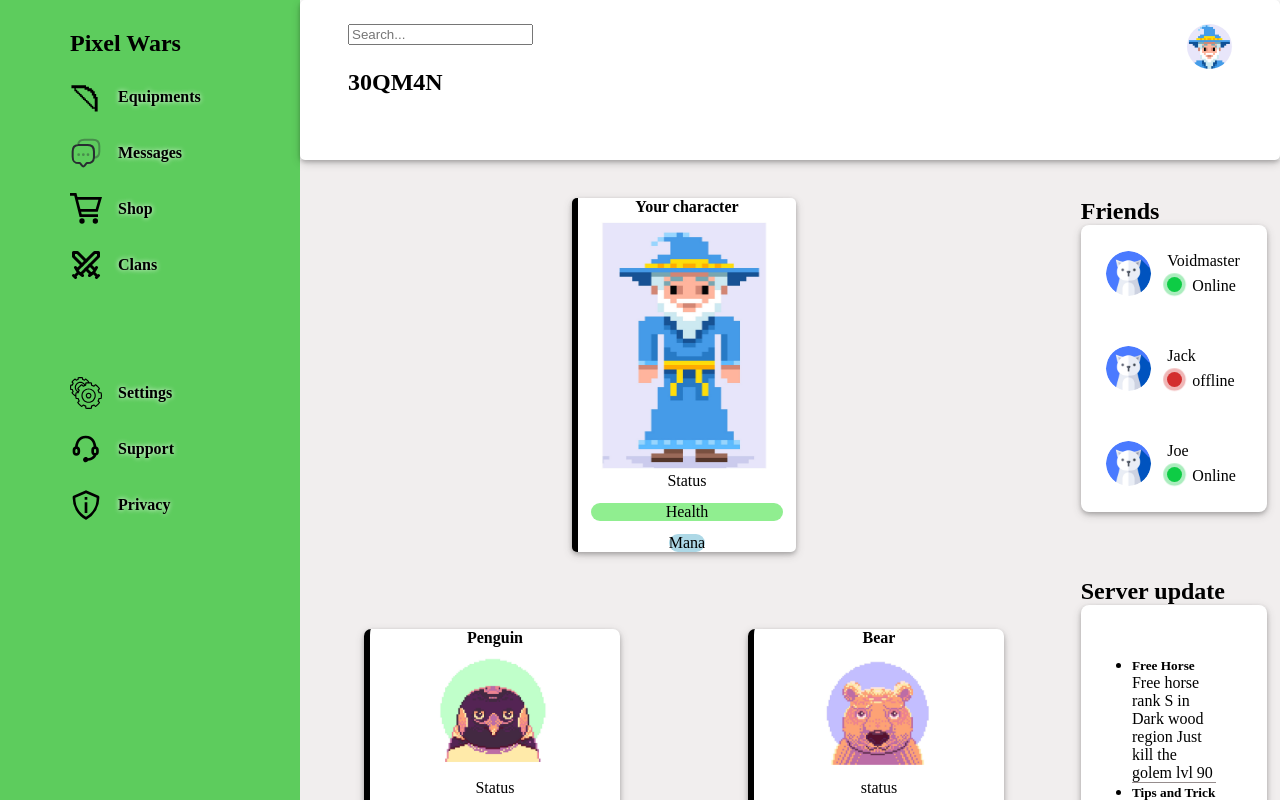
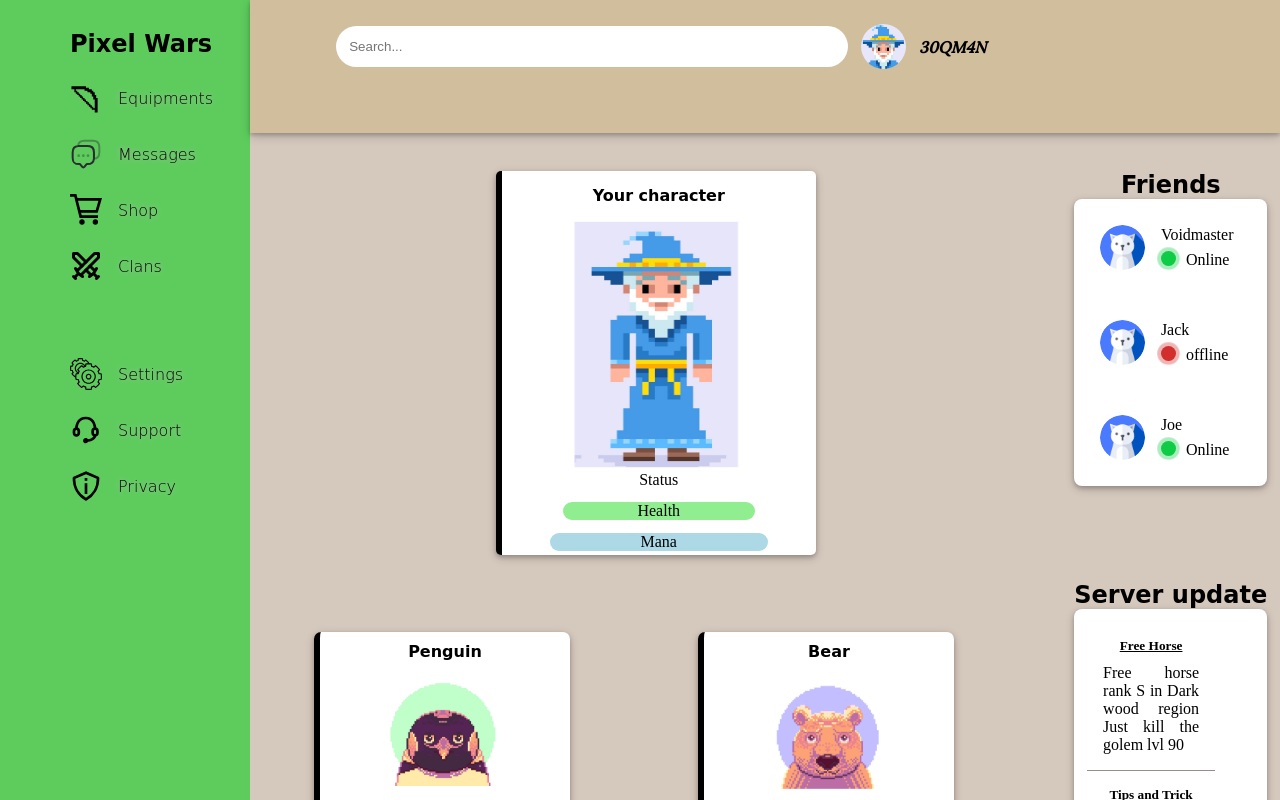
Before and after one commit to natanaelsantana/dahsboard, a plain HTML site: page index.html in a window 1280 px wide. Drawn offline with Linux system fonts and the light colour scheme; a web font is replaced by a local one.

Commit message:
Just finished. profile bar made and some font alterations in all over the text content

```diff
--- a/styles.css
+++ b/styles.css
@@ -1,3 +1,5 @@
+  @import url('https://fonts.googleapis.com/css2?family=Lora:wght@500&family=Sacramento&family=Sedgwick+Ave&family=Solitreo&family=Spectral:wght@300&display=swap');
+
 * {
     margin: 0;
     box-sizing: border-box;
@@ -7,39 +9,75 @@ body {
     background: white;
     height: 100vh;
     display: grid;
-    grid-template-columns: 300px 1fr;
+    grid-template-columns: 250px 1fr;
     grid-template-rows: auto 1fr;
     grid-template-areas:
         'sidebar header'
         'sidebar content';
 }
 
+ul {
+    list-style: none;
+}
 .header {
     position: relative;
     grid-area: header;
-    background-color: white;
+    background-color: #D1BE9D;
     padding: 1.5rem 3rem;
     z-index: 3;
-    border-radius: 5px;
     box-shadow: 0 2px 4px 0 rgba(0, 0, 0, 0.2), 0 3px 10px 0 rgba(0, 0, 0, 0.19);
 
 }
 
-.top {
-    display: grid;
+.header .top .picture {
+    background: url(pics/char-icon.png) center center / cover no-repeat;
+    border-radius: 50%;
+    width: 45px;
+    height: 45px;
+}
+
+.header .top h2 {
+    font-family: 'Lora', serif;
+    font-size: medium;
+    font-style: italic;
+}
+
+.header .top {
+    display: flex;
     grid-template-columns: 1fr max-content;
-    margin-bottom: 2.5rem
+    margin-bottom: 2.5rem;
+    gap: 1vw;
+    align-items: center;
+    cursor: pointer;
 }
+
+.search #search {
+    display: inline-block;
+    border: 0;
+    background-color: white;
+    padding: 1vw;
+    margin-left: 3vw;
+    border-radius: 40px;
+    width: 40vw
+}
+
 
 .sidebar {
     background-color: rgb(93, 204, 93);
     grid-area: sidebar;
     padding: 30px;
+    font-family: 'Sedgwick Ave', cursive;
 }
 
-.options {
+.sidebar .options {
     display: grid;
     gap: 1.5rem;
+}
+
+.option h1 {
+    font-family: 'Spectral', serif;
+    font-weight:300;
+    font-style: italic;
 }
 
 .sidebar ul li {
@@ -51,11 +89,11 @@ body {
 
 .sidebar ul li p {
     cursor: pointer;
-    font-weight: bold;
-    text-shadow: 0 0 5px white;
+    font-weight: 300;
+    text-shadow: 0 0 5px rgb(192, 180, 180);
 }
 
-.secondary-options {
+.sidebar .secondary-options {
     padding-top: 40%;
     display: grid;
     gap: 1.5rem;
@@ -67,7 +105,7 @@ body {
 }
 
 .main {
-    background-color: rgba(238, 234, 234, 0.808);
+    background-color: #D5C8BD;
     display: grid;
     grid-area: content;
     padding: 1vw;
@@ -81,15 +119,34 @@ body {
     padding-top: 3vw;
 }
 
-#character {
+
+
+.main #character {
     grid-area: character-box;
     display: flex;
     justify-content: center;
     align-items: center;
 }
 
-#char {
+.main h4 {
+    font-family: 'Solitreo', cursive;
+    padding: 10px;
+}
+
+.main .topic h2 {
+    font-family: 'Solitreo', cursive;
+    text-align: center;
+}
+
+.main .friends h2 {
+    font-family: 'Solitreo', cursive;
+    text-align: center;
+}
+
+.main #character #char {
     display: flex;
+    height: 30vw;
+    width: 25vw;
     flex-direction: column;
     justify-content: center;
     text-align: center;
@@ -102,10 +159,14 @@ body {
 
 }
 
-#char img {
+#character #char img {
     width: 15vw;
     height: 20vw;
 
+}
+
+#char p {
+    text-align: center;
 }
 
 .pet-boxes {
@@ -119,15 +180,11 @@ body {
 
 }
 
-#char p {
-    text-align: center;
-}
-
 .pet-boxes p {
     text-align: center;
 }
 
-.pet-box {
+.pet-boxes .pet-box {
     justify-content: center;
     align-items: center;
     text-align: center;
@@ -143,21 +200,21 @@ body {
     height: 10vw;
 }
 
-.status {
+.pet-box .status {
     display: flex;
     flex-direction: column;
     align-items: center;
     justify-content: center;
 }
 
-.health-bar {
+.status .health-bar {
     border-radius: 10px;
     background-color: lightgreen;
     margin: 1vw;
     width: 15vw;
 }
 
-.mana-bar {
+#char .status .mana-bar {
     border-radius: 10px;
     background-color: lightblue;
 }
@@ -166,20 +223,20 @@ body {
     grid-area: friends;
 }
 
-.friend-stats {
+.friends .friend-stats {
     display: flex;
     align-items: center;
     gap: 1rem;
     cursor: pointer;
 }
 
-.friend {
+.friend-stats .friend {
     display: flex;
     flex-direction: column;
     gap: 0.5vw;
 }
 
-.stats {
+.friend .stats {
     display: flex;
 }
 
@@ -190,14 +247,7 @@ body {
     height: 45px;
 }
 
-.top .picture {
-    background: url(pics/char-icon.png) center center / cover no-repeat;
-    border-radius: 50%;
-    width: 45px;
-    height: 45px;
-}
-
-#friends {
+.friends #friends {
     list-style: none;
     background-color: white;
     padding: 2vw;
@@ -209,7 +259,7 @@ body {
     padding-bottom: 50px;
 }
 
-.online-indicator {
+.friend .stats .online-indicator {
     display: inline-block;
     width: 15px;
     height: 15px;
@@ -219,7 +269,7 @@ body {
     position: relative;
 }
 
-.online-indicator span.blink {
+.friend .stats .online-indicator span.blink {
     display: block;
     width: 15px;
     height: 15px;
@@ -231,7 +281,7 @@ body {
     animation: blink 2s linear infinite;
 }
 
-.offline-indicator {
+.friend .stats .offline-indicator {
     display: inline-block;
     width: 15px;
     height: 15px;
@@ -241,7 +291,7 @@ body {
     position: relative;
 }
 
-.offline-indicator span.blink {
+.friend .stats .offline-indicator span.blink {
     display: block;
     width: 15px;
     height: 15px;
@@ -257,9 +307,9 @@ body {
     grid-area: trending;
 }
 
-#topic {
+.topic #topic {
     background-color: white;
-    padding: 4vw;
+    padding: 1vw;
     border-radius: 0.5rem;
     box-shadow: 0 2px 4px 0 rgba(0, 0, 0, 0.2), 0 3px 10px 0 rgba(0, 0, 0, 0.19);
 }
@@ -268,6 +318,25 @@ body {
     border-top: rgb(150, 141, 141) 1px solid;
 }
 
+.announcement {
+    width: 10vw;
+    padding: 1rem;
+}
+
+.announcement h5 {
+    cursor: pointer;
+    text-decoration:underline;
+    text-align: center;
+}
+
+.announcement p {
+    padding-top: 10px;
+    text-align: justify;
+}
+
+
+
+
 @keyframes blink {
     100% {
         transform: scale(2, 2);
```
